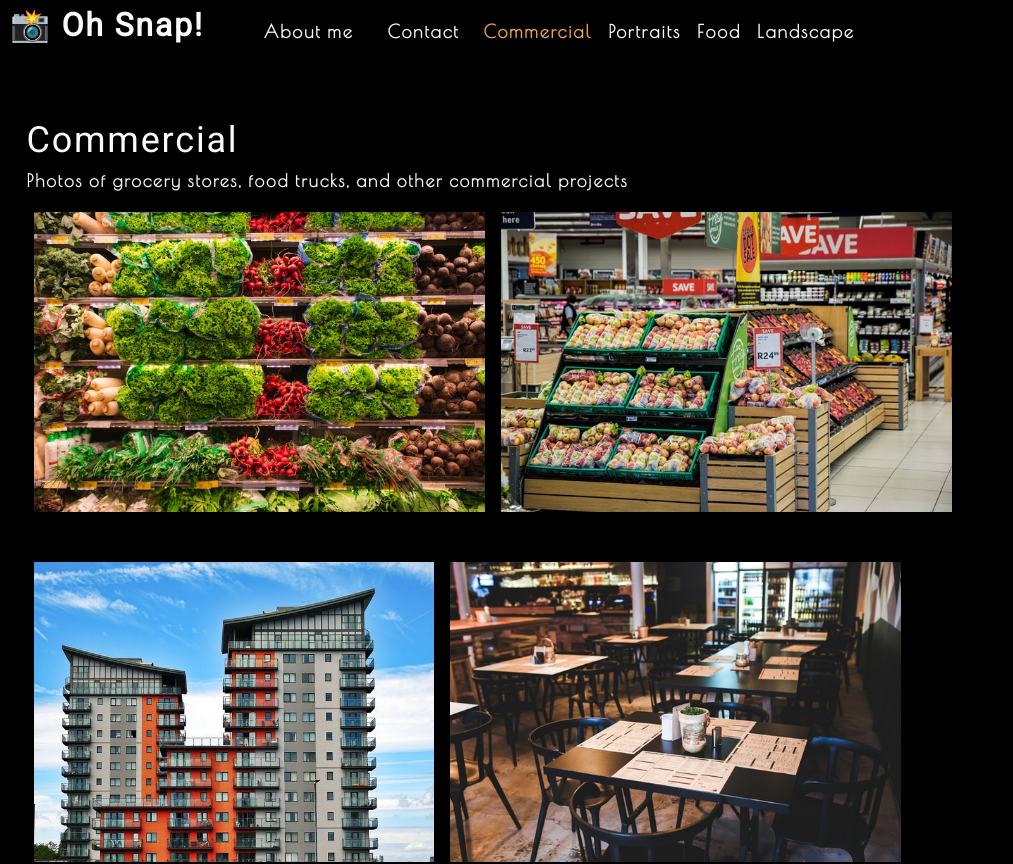
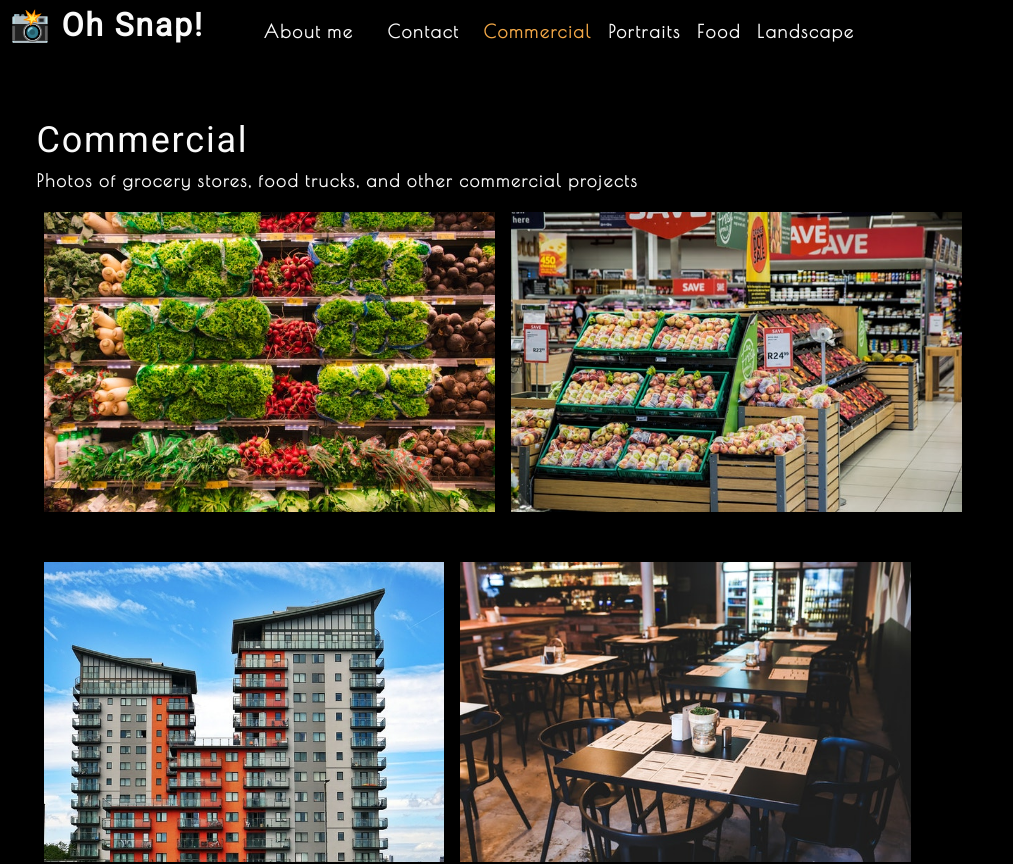
Before and after one commit to rthomson412/photo-port, a React (Create React App) app: page / in a window 1280 px wide. Shown: the top 864 px of the page, without its empty margins (0-1013 px from the left). Built offline with nearby package versions, Linux system fonts and the light colour scheme.

Commit message:
Update index.css

```diff
--- a/src/index.css
+++ b/src/index.css
@@ -1,7 +1,7 @@
 main {
   margin: 0 auto;
   max-width: 99%;
-  padding: 50px 20px;
+  padding: 50px 30px;
 }
 :root {
   --primary: #8c54ff;
```
